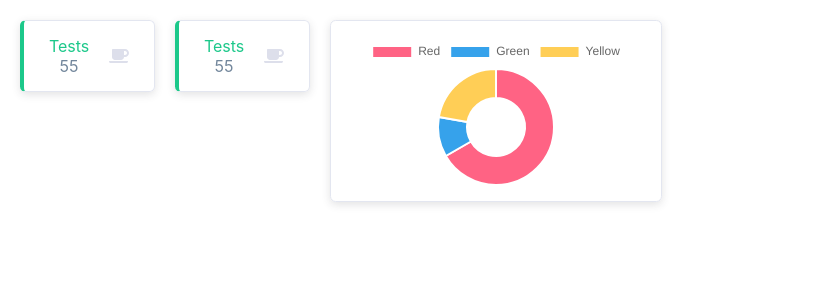
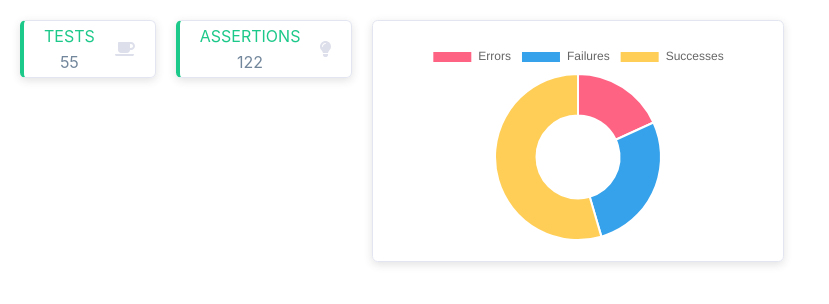
Before and after one commit to PYuen1029/reactphpunit, a React (Create React App) app: page / in a window 1280 px wide. Shown: the top 304 px of the page, without its empty margins (0-829 px from the left). Built offline with nearby package versions, Linux system fonts and the light colour scheme.

Commit message:
Version1:finish with mock data

```diff
--- a/src/App.js
+++ b/src/App.js
@@ -5,11 +5,20 @@ import './App.css';
 import TopContainer from "./TopContainer";
 import MainContent from "./MainContent";
 
+const mockData = {
+    topLevelData: {
+        tests: 55,
+        assertions: 122,
+        failures: 15,
+        errors: 10,
+    }
+}
+
 function App() {
     return (
         <div className="App">
             {/* render top-container */}
-            <TopContainer/>
+            <TopContainer data={mockData.topLevelData}/>
 
             {/* render main-content*/}
             <MainContent/>
--- a/src/GraphStat.css
+++ b/src/GraphStat.css
@@ -1,3 +1,3 @@
-.graph-stat {
-    height: 200px;
+.top-container .graph-stat.stat-item {
+    padding: 20px 5px;
 }
--- a/src/GraphStat.js
+++ b/src/GraphStat.js
@@ -1,16 +1,22 @@
 import React from 'react';
 import './GraphStat.css';
 
-import { Doughnut } from 'react-chartjs-2';
+import {Doughnut} from 'react-chartjs-2';
 
-const data = {
+const GraphStat = (props) => {
+    const getData = () => {
+        const getSuccesses = () => {
+            return props.testCount - (props.errors + props.failures);
+        }
+
+        return {
             labels: [
-        'Red',
-        'Green',
-        'Yellow'
+                'Errors',
+                'Failures',
+                'Successes'
             ],
             datasets: [{
-        data: [300, 50, 100],
+                data: [props.errors, props.failures, getSuccesses()],
                 backgroundColor: [
                     '#FF6384',
                     '#36A2EB',
@@ -23,11 +29,14 @@ const data = {
                 ]
             }]
         };
+    }
 
-function GraphStat() {
     return (
         <div className="graph-stat stat-item">
-            <Doughnut data={data} />
+            <Doughnut data={getData()}
+                      width="400px"
+                      height="200px"
+            />
         </div>
     )
 }
--- a/src/NumberStat.css
+++ b/src/NumberStat.css
@@ -1,8 +1,8 @@
 .top-container div.number-stat {
     color: #73879c;
     display: flex;
-    width: 100px;
     flex-direction: row;
+    min-width: 5vw;
     justify-content: space-around;
     border-left: .25rem solid #1cc88a;
 }
@@ -10,6 +10,9 @@
 .number-stat-details {
     box-sizing: border-box;
     flex-direction: column;
+    height: 7vh;
+    display: flex;
+    justify-content: space-evenly;
 }
 
 .number-stat-title {
@@ -22,4 +25,5 @@
     display: flex;
     align-items: center;
     justify-content: center;
+    margin-left: 20px;
 }
--- a/src/NumberStat.js
+++ b/src/NumberStat.js
@@ -1,17 +1,25 @@
 import React from 'react';
 import './NumberStat.css';
-import { FontAwesomeIcon } from '@fortawesome/react-fontawesome';
-import { faCoffee } from '@fortawesome/free-solid-svg-icons';
+import {FontAwesomeIcon} from '@fortawesome/react-fontawesome';
+import {faCoffee} from '@fortawesome/free-solid-svg-icons';
 
-function NumberStat() {
+const NumberStat = (props) => {
+    const getName = () => {
+        return props.name.toUpperCase()
+    }
+
+    const getValue = () => {
+        return props.value;
+    }
+
     return (
         <div className="number-stat stat-item">
             <div className="number-stat-details">
-                <div className="number-stat-title">Tests</div>
-                <div className="number-stat-value">55</div>
+                <div className="number-stat-title">{getName()}</div>
+                <div className="number-stat-value">{getValue()}</div>
             </div>
             <div className="number-stat-icon">
-                <FontAwesomeIcon icon={faCoffee} />
+                <FontAwesomeIcon icon={props.icon}/>
             </div>
         </div>
     )
--- a/src/TopContainer.css
+++ b/src/TopContainer.css
@@ -14,5 +14,5 @@
     border: 1px solid #e3e6f0;
     margin-left: 20px;
     height: 100%;
-    padding: 15px;
+    padding: 0 20px;
 }
--- a/src/TopContainer.js
+++ b/src/TopContainer.js
@@ -3,18 +3,55 @@ import NumberStat from "./NumberStat";
 import GraphStat from "./GraphStat";
 
 import './TopContainer.css';
+import {faCoffee} from "@fortawesome/free-solid-svg-icons";
+import {faLightbulb} from "@fortawesome/free-solid-svg-icons";
 
-function TopContainer() {
+const TopContainer = props => {
+    const useTopLevelDataState = () => {
+        return props.data;
+    }
+
+    let {
+        tests,
+        assertions,
+        failures,
+        errors,
+    } = useTopLevelDataState();
+
+    let numberStatElements = [
+        {
+            name: "tests",
+            value: tests,
+            icon: faCoffee
+        },
+        {
+            name: "assertions",
+            value: assertions,
+            icon: faLightbulb
+        },
+    ]
+
+    let graphStatElements = [
+        {
+            name: "results",
+            failures: failures,
+            errors: errors,
+            testCount: tests,
+        }
+    ]
+
     return (
         <div className="top-container">
-            {/* render simple number stat component for Tests count */}
-            <NumberStat />
+            {/* render number stat components */}
+            {numberStatElements.map(data => (
+                <NumberStat {...data} />
+            ))}
 
-            {/* render simple number stat component for Assertions count */}
-            <NumberStat />
 
             {/* render results graph component for Test Results breakdown of success/fail */}
-            <GraphStat />
+            {graphStatElements.map(data => (
+                <GraphStat {...data} />
+            ))}
 
         </div>
     )
```
Lines whose indentation alone changed are shown as unchanged.
